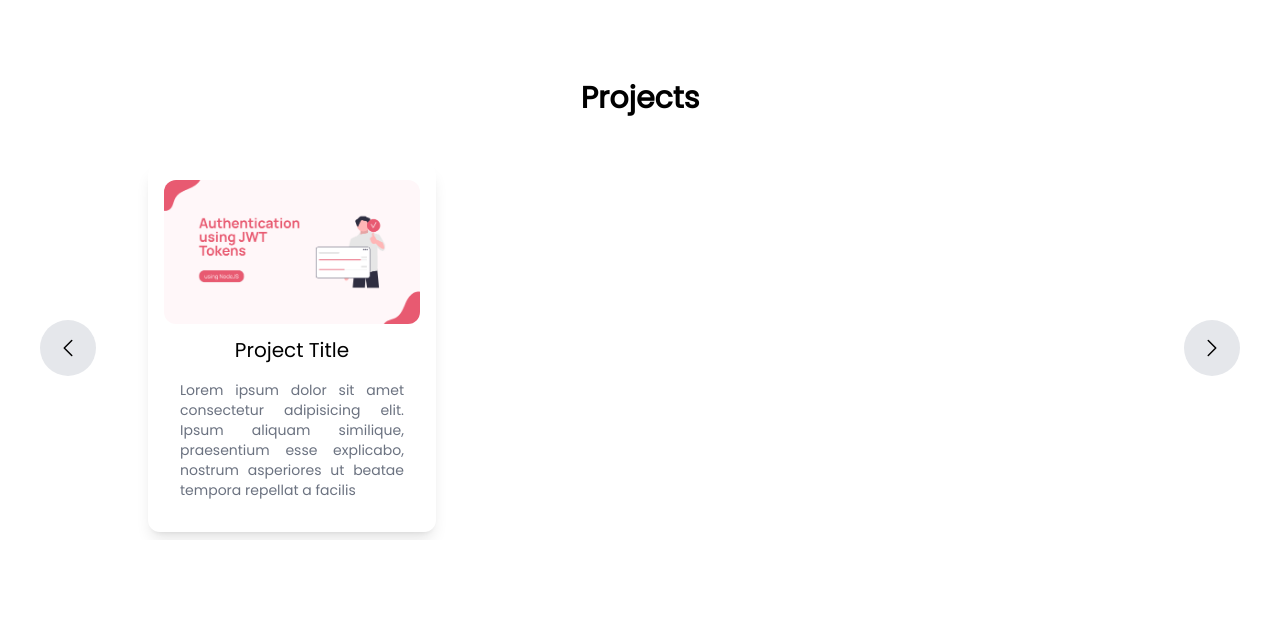
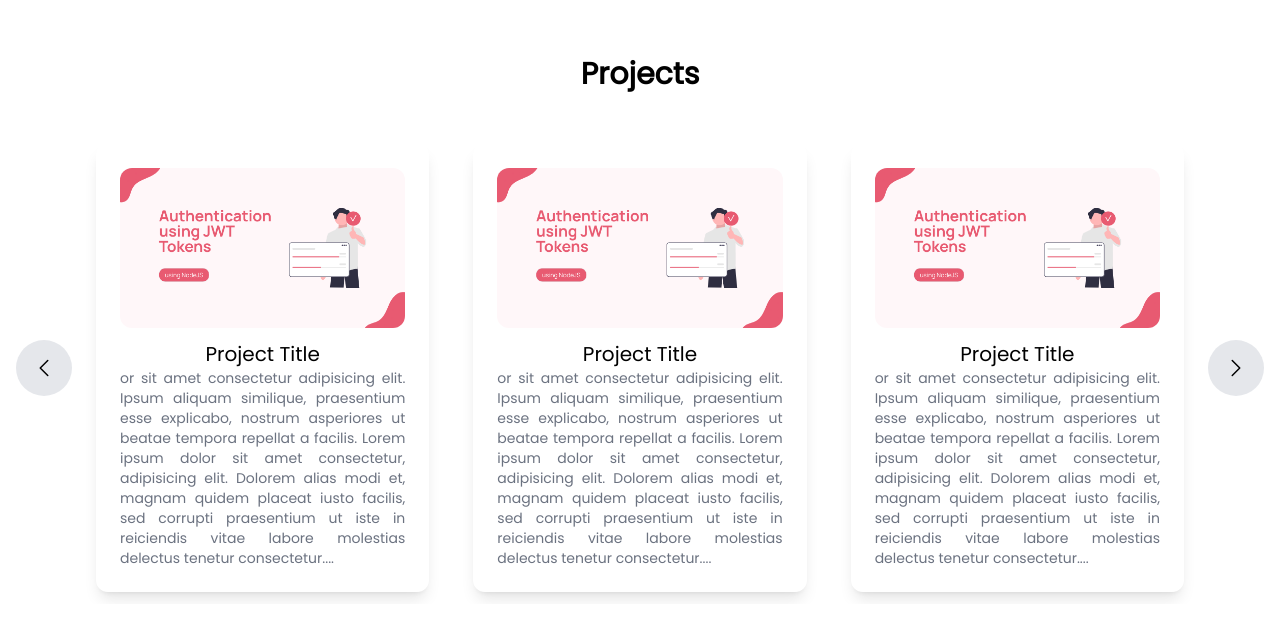
Before and after one commit to jaydeepdey03/portfolio-updated, a React (Vite) app in the folder client/: page / in a window 1280 px wide. Shown: the part 1376-2008 px from the top of the page. Before the commit the page ends 1956 px from the top, so only its background shows below. Built offline with nearby package versions, Linux system fonts and the light colour scheme.

Commit message:
project section done

```diff
--- a/client/src/pages/Project.css
+++ b/client/src/pages/Project.css
@@ -2,12 +2,4 @@
     background-color: red !important;
 }
 
-.mySwiper{
-    position: relative;
-}
-.swiper-button-next{
-    position: absolute;
-    left: 0;
-}
-
 /* what is parent container class of swiper pagination */
--- a/client/src/pages/Project.jsx
+++ b/client/src/pages/Project.jsx
@@ -10,17 +10,20 @@ import useDimension from '../hook/useDimension';
 const Project = () => {
     const swiperRef = useRef()
     const { width } = useDimension();
+
+    let text = "Lorem ipsum dolor sit amet consectetur adipisicing elit. Ipsum aliquam similique, praesentium esse explicabo, nostrum asperiores ut beatae tempora repellat a facilis. Lorem ipsum dolor sit amet consectetur, adipisicing elit. Dolorem alias modi et, magnam quidem placeat iusto facilis, sed corrupti praesentium ut iste in reiciendis vitae labore molestias delectus tenetur consectetur."
+
     return (
-        <div className='m-10 font-poppins'>
+        <div className='m-4 mb-7 font-poppins'>
             <h1 className='text-3xl font-bold text-center mb-10'>Projects</h1>
-            <div className='flex justify-center items-center space-x-3 md:w-full w-[30rem]'>
+            <div className='flex justify-center items-center space-x-3'>
                 <button className='bg-gray-200 rounded-full flex items-center justify-center p-4' onClick={() => swiperRef.current.slidePrev()}>
                     <svg xmlns="http://www.w3.org/2000/svg" fill="none" viewBox="0 0 24 24" strokeWidth={1.5} stroke="currentColor" className="w-6 h-6">
                         <path strokeLinecap="round" strokeLinejoin="round" d="M15.75 19.5L8.25 12l7.5-7.5" />
                     </svg>
                 </button>
                 <Swiper
-                    slidesPerView={'auto'}
+                    slidesPerView={width < 768 ? '1' : '3'}
                     spaceBetween={20}
                     pagination={false}
                     modules={[Navigation, Pagination]}
@@ -35,10 +38,10 @@ const Project = () => {
                 >
                     {[1, 2, 3, 4, 5, 6].map(() => {
                         return <SwiperSlide>
-                            <div className='sm:ml-10 sm:p-4 w-[18rem] rounded-xl shadow-lg sm:mt-2 sm:mb-2'>
+                            <div className='max-w-sm rounded-xl shadow-lg p-6 m-3'>
                                 <img src="/blog1.png" className='rounded-xl' alt="" />
                                 <h3 className='text-center font-light mt-3 text-xl'>Project Title</h3>
-                                <p className='m-4 text-justify max-w-lg text-sm text-gray-500'>Lorem ipsum dolor sit amet consectetur adipisicing elit. Ipsum aliquam similique, praesentium esse explicabo, nostrum asperiores ut beatae tempora repellat a facilis</p>
+                                <p className='text-justify text-sm text-gray-500'>{text.length>20? text.slice(15) + "..." : text}</p>
                             </div>
                         </SwiperSlide>
                     })
```
